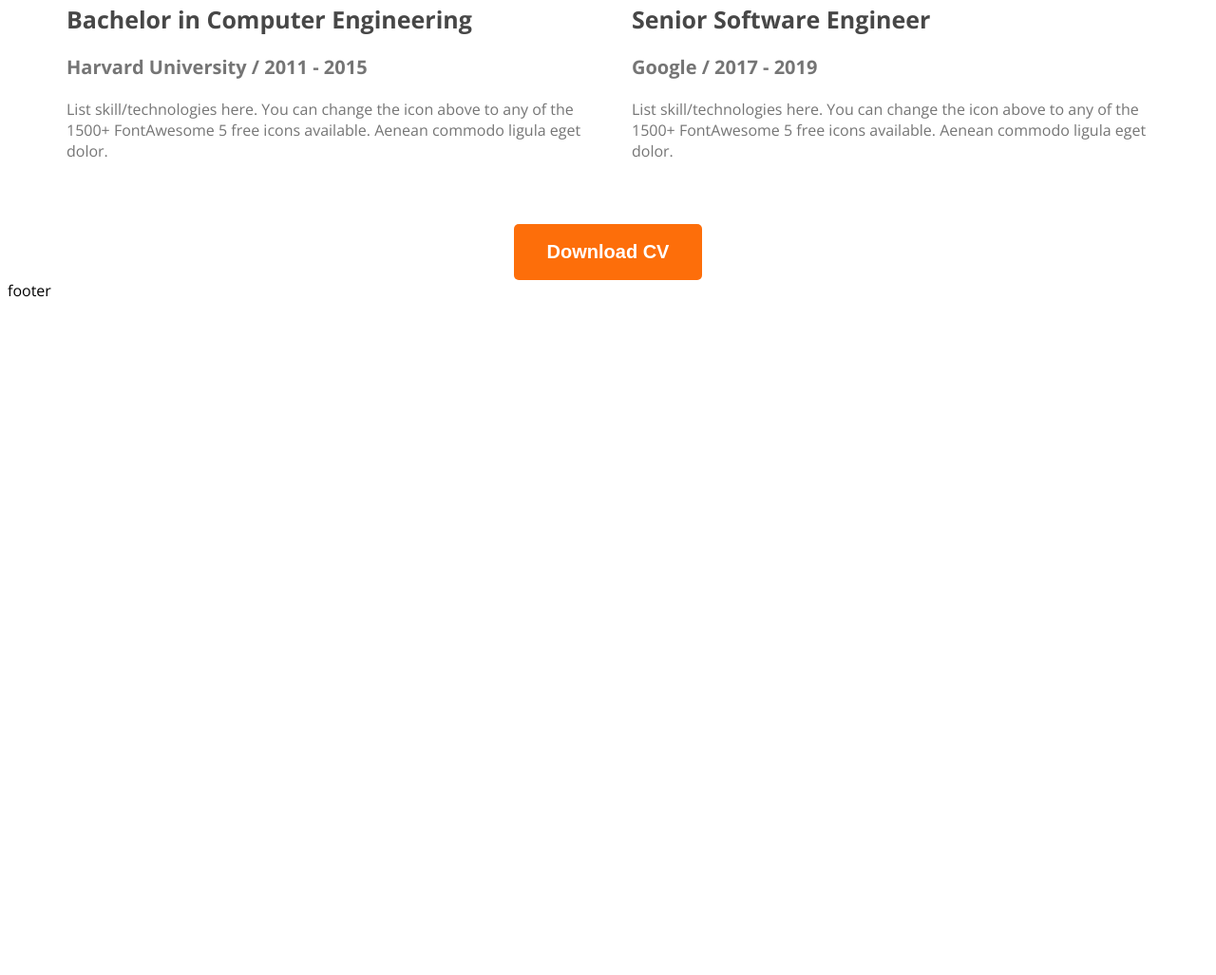
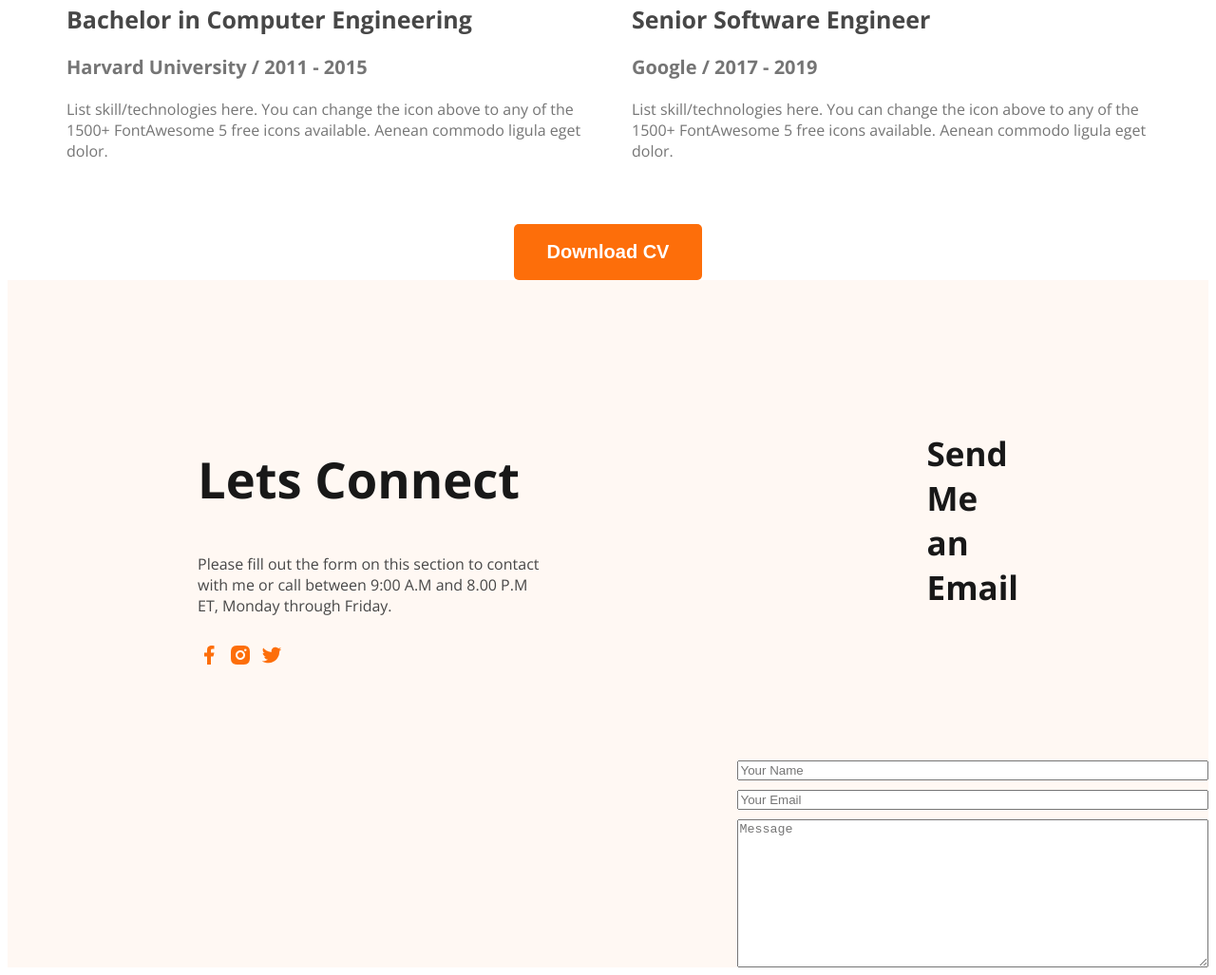
Before and after one commit to sumit-ch-dev/developer-portfolio, a plain HTML site: page index.html in a window 1280 px wide. Shown: the part 2952-3979 px from the top of the page at 95% size. Before the commit the page ends 3277 px from the top, so only its background shows below. Drawn offline with nearby package versions, Linux system fonts and the light colour scheme.

Commit message:
basic footer

```diff
--- a/index.html
+++ b/index.html
@@ -165,7 +165,35 @@
 
       </main>
 
-      <footer>footer</footer>
+      <footer class="footer-container">
+      <div class="footer-column">
+        <h2 class="footer-headline">Lets Connect</h2>
+        <p class="footer-description">
+          Please fill out the form on this section to contact with me or call between 9:00 A.M and 8.00 P.M ET, Monday through Friday.
+        </p>
+        <div class="social-icons">
+          <a href="">
+          <img src="/images/icons/facebook.png" alt="facebok">
+          </a>
+          <a href="">
+            <img src="/images/icons/insta.png" alt="insta">
+          </a>
+          <a href="">
+            <img src="/images/icons/twitter.png" alt="twitter">
+          </a>
+        </div>
+      </div>
+      <div class="footer-item">
+        <h2 class="footer-column">Send Me an Email</h2>
+        <form class="email-form" action="">
+          <input type="text" placeholder="Your Name">
+          <input type="email" placeholder="Your Email">
+
+          <textarea name="message" id="message" cols="30" rows="10" placeholder="Message"></textarea>
+
+        </form>
+      </div>
+      </footer>
     </body>
   </body>
 </html>
--- a/styles/portfolio.css
+++ b/styles/portfolio.css
@@ -181,7 +181,6 @@ main section {
   box-shadow: 0px 6px 50px 0px rgba(0, 0, 0, 0.06);
 }
 
-
 /* resume section styles */
 
 .resume-column-title {
@@ -203,7 +202,7 @@ main section {
 
 .resume-item-subheading {
   color: var(--Dark-03);
-  font-size:20px;
+  font-size: 20px;
   font-weight: 600;
   margin-bottom: 20px;
 }
@@ -223,3 +222,33 @@ main section {
   justify-content: center;
   margin-top: 50px;
 }
+
+.footer-container {
+  display: flex;
+  /* justify-content: space-around; */
+  background: #FFF8F3;
+}
+
+.footer-container a {
+  text-decoration: none;
+}
+
+.footer-column {
+  color: var(--Dark-01);
+  font-size: 35px;
+  font-weight: 700;
+  padding: 130px 200px;
+}
+
+.footer-description {
+  color: var(--Dark-02);
+  font-size: 16px;
+  font-weight: 400;
+  margin-top: 20px;
+}
+
+.email-form {
+  display: flex;
+  flex-direction: column;
+  gap: 10px;
+}
```
